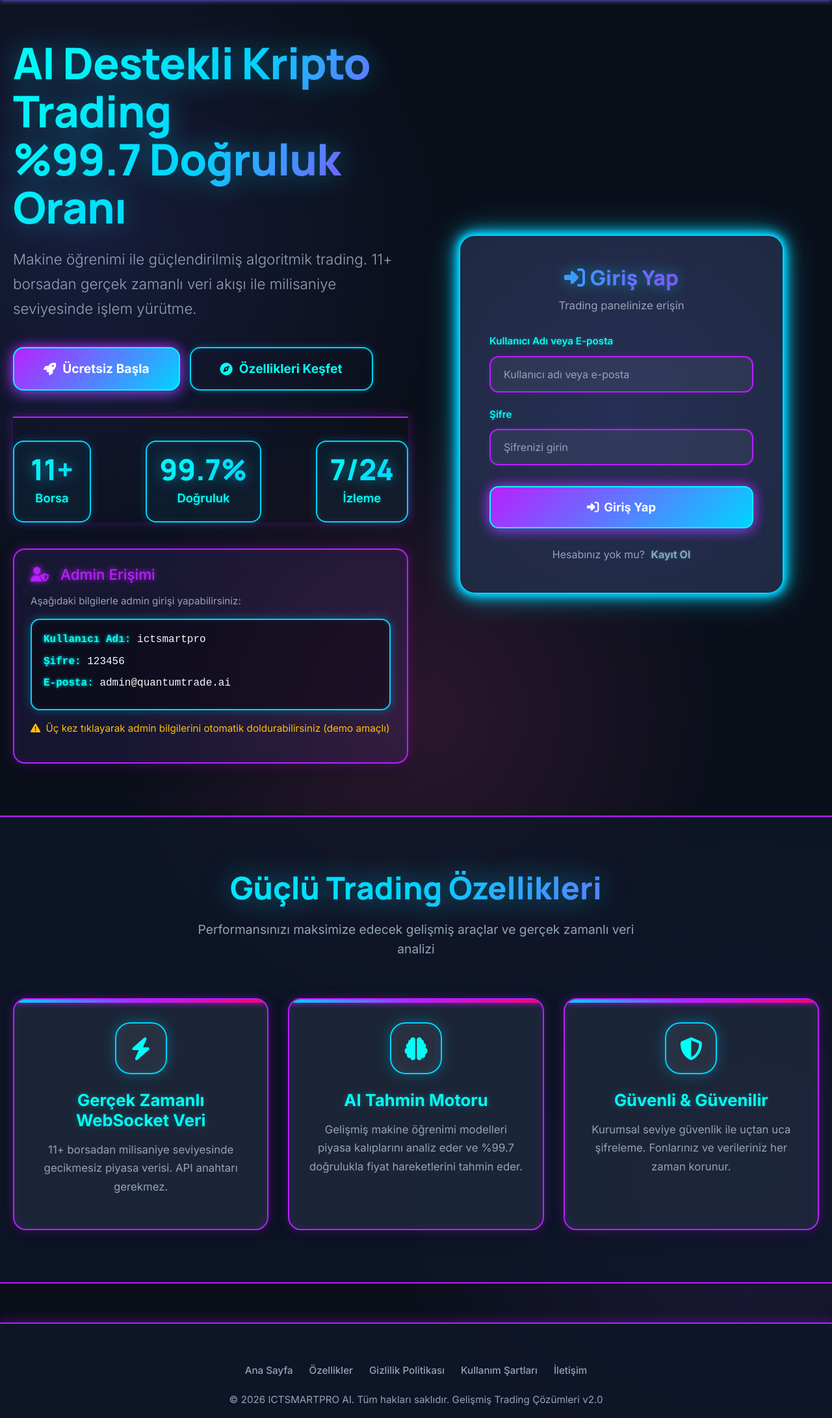
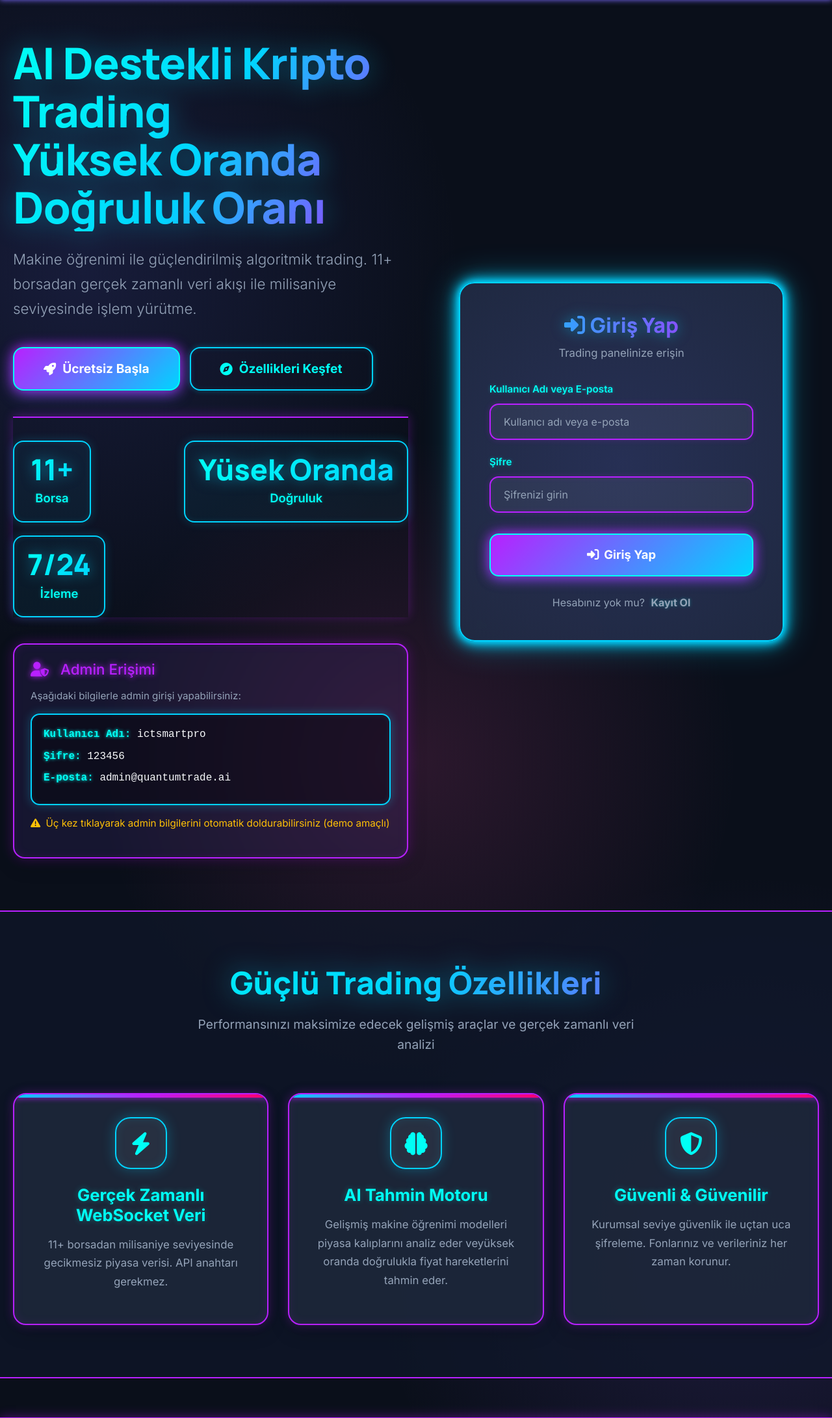
Before and after one commit to Coderhektor/ictsmartpro-backend, a Python web app: template templates/index.html in a window 1280 px wide. Shown: the part 90-2272 px from the top of the page at 65% size. Run offline with Jinja, Linux system fonts and the light colour scheme; the template is opened without the code that fills it, so the values that code supplies are empty.

Commit message:
Update index.html

```diff
--- a/templates/index.html
+++ b/templates/index.html
@@ -1008,7 +1008,7 @@
             <div class="row align-items-center">
                 <div class="col-lg-6">
                     <h1 class="hero-title">
-                        AI Destekli Kripto Trading<br>%99.7 Doğruluk Oranı
+                        AI Destekli Kripto Trading<br>Yüksek Oranda  Doğruluk Oranı
                     </h1>
                     <p class="hero-subtitle">
                         Makine öğrenimi ile güçlendirilmiş algoritmik trading. 11+ borsadan gerçek zamanlı veri akışı ile milisaniye seviyesinde işlem yürütme.
@@ -1029,7 +1029,7 @@
                             <div class="stat-label">Borsa</div>
                         </div>
                         <div class="stat-item">
-                            <div class="stat-number">99.7%</div>
+                            <div class="stat-number">Yüsek Oranda </div>
                             <div class="stat-label">Doğruluk</div>
                         </div>
                         <div class="stat-item">
@@ -1164,7 +1164,7 @@
                     </div>
                     <h3 class="feature-title">AI Tahmin Motoru</h3>
                     <p class="feature-desc">
-                        Gelişmiş makine öğrenimi modelleri piyasa kalıplarını analiz eder ve %99.7 doğrulukla fiyat hareketlerini tahmin eder.
+                        Gelişmiş makine öğrenimi modelleri piyasa kalıplarını analiz eder veyüksek oranda  doğrulukla fiyat hareketlerini tahmin eder.
                     </p>
                 </div>
                 <div class="feature-card">
```
